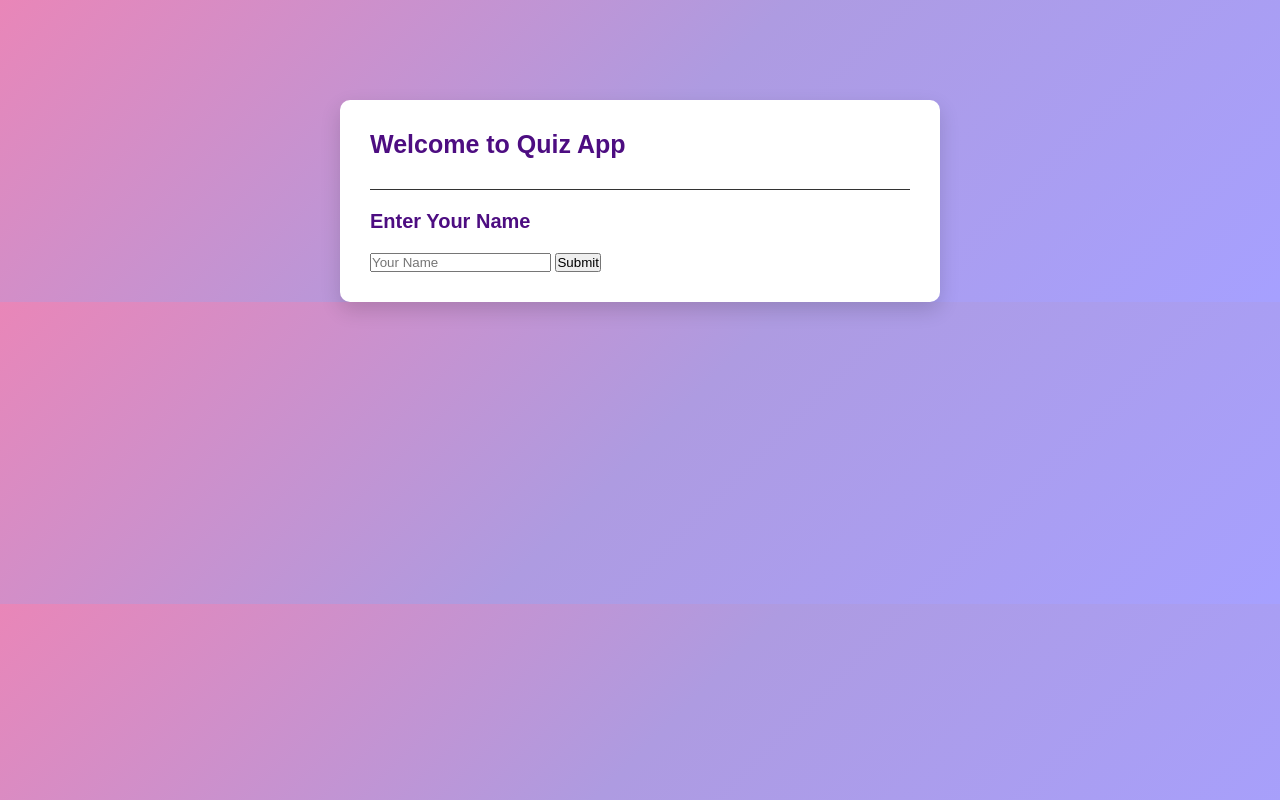
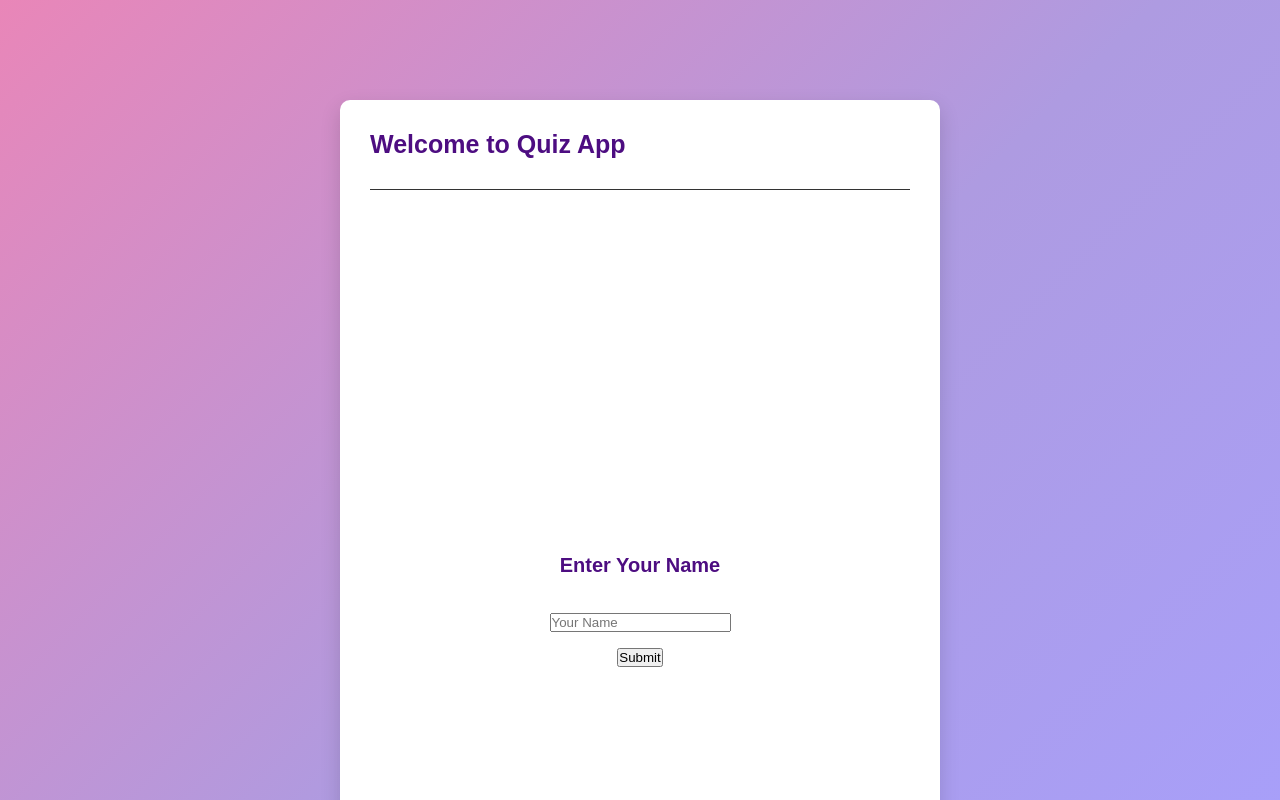
Before and after one commit to joystackinfo/QUIZ-APP, a plain HTML site: page Public/index.html in a window 1280 px wide. Shown: the top 800 px of the page. Drawn offline with Linux system fonts and the light colour scheme.

Commit message:
added username form style

```diff
--- a/Public/style.css
+++ b/Public/style.css
@@ -137,6 +137,16 @@ body {
 #category-selection button:active {
     transform: scale(0.95);
 }
+/* Username form */
+#username-form {
+  min-height: 100vh;
+  display: flex;
+  flex-direction: column;
+  justify-content: center;
+  align-items: center;
+  gap: 1rem;
+}
+
 
 /* Progress bar */
 #progress-wrap {
```
